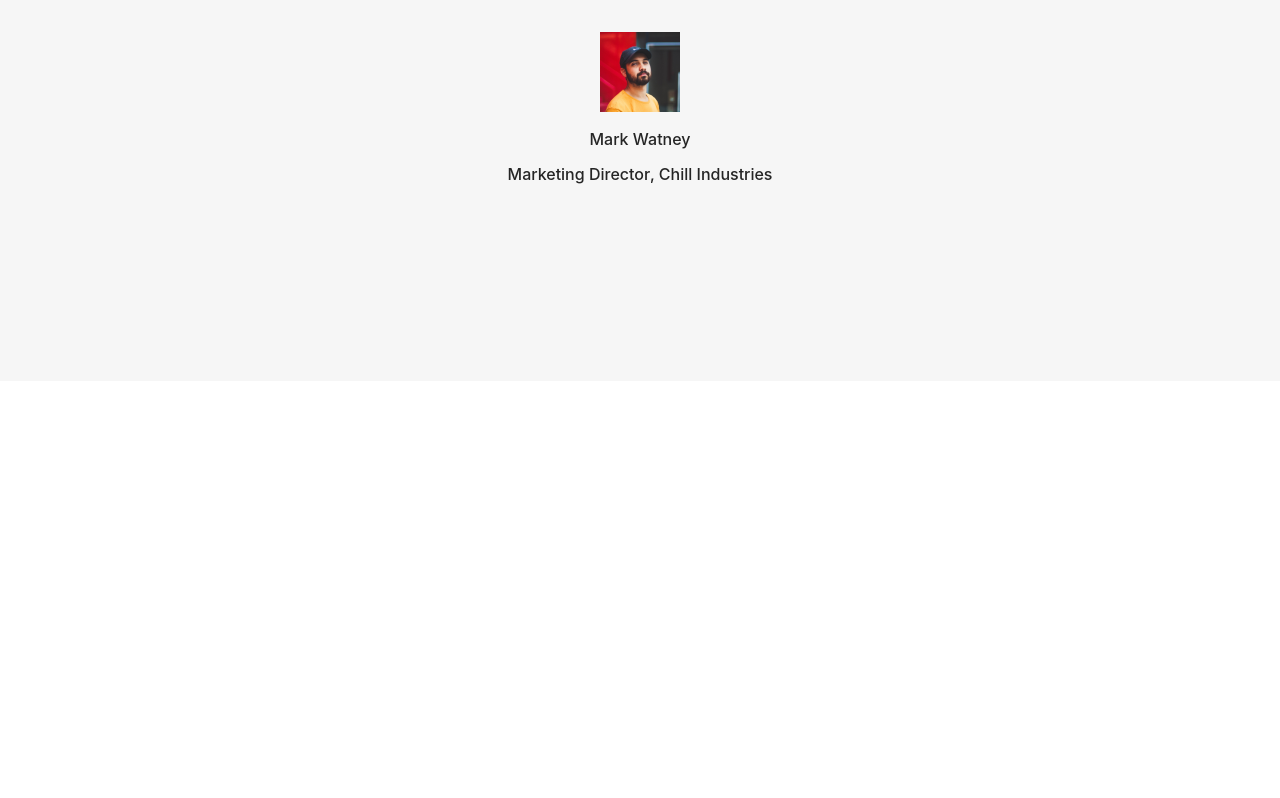
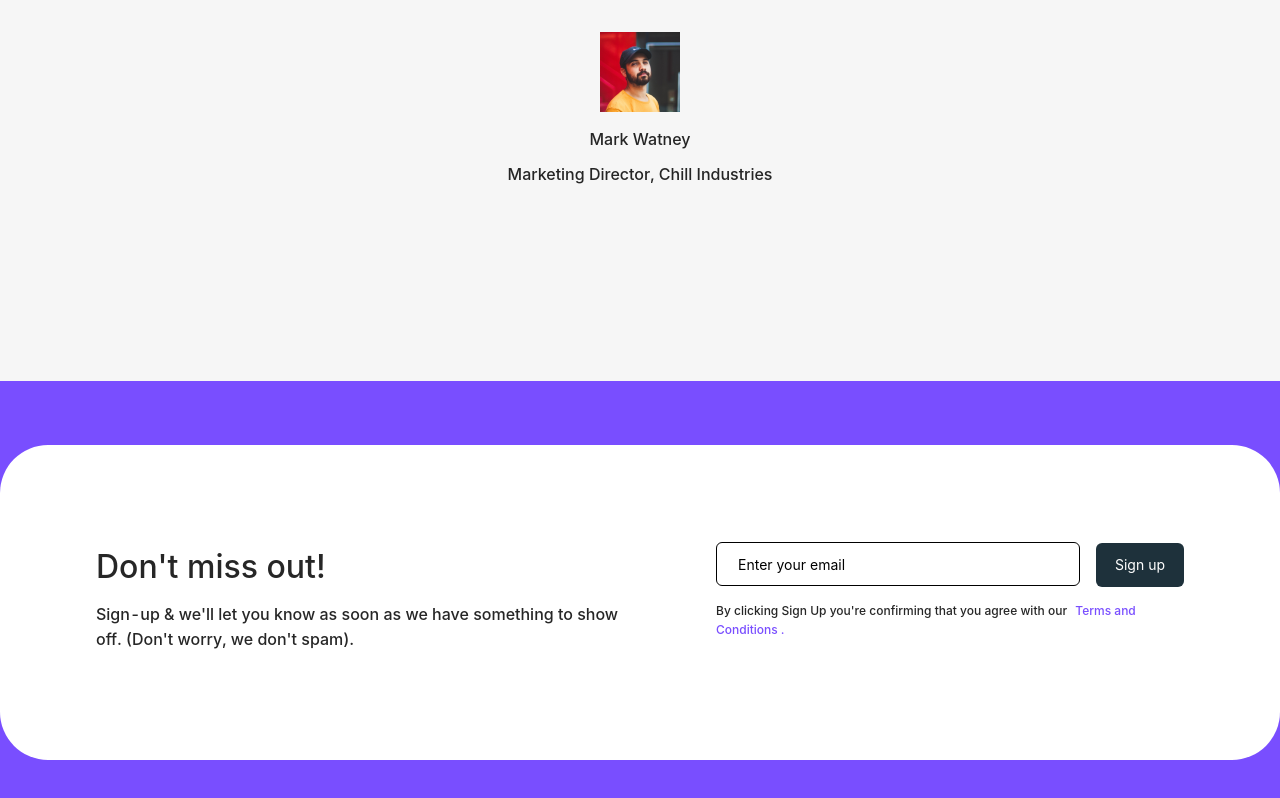
Before and after one commit to Sp0ngbik/work-space, a React (Create React App) app: page /partfolio/first in a window 1280 px wide. Shown: the part 4891-5689 px from the top of the page. Before the commit the page ends 5272 px from the top, so only its background shows below. Built offline with nearby package versions, Linux system fonts and the light colour scheme.

Commit message:
miss block

```diff
--- a/src/pages/PartfolioPages/FirstSite/FirstSite.js
+++ b/src/pages/PartfolioPages/FirstSite/FirstSite.js
@@ -326,6 +326,29 @@ const FirstSite = () => {
             </div>
           </div>
         </section>
+        <section className={style.nonMissMessage}>
+          <div className={style.nonMissBlock}>
+            <div className={style.leftMissBlock}>
+              <h5>Don't miss out!</h5>
+              <div>
+                Sign-up & we'll let you know as soon as we have something to
+                show off. (Don't worry, we don't spam).
+              </div>
+            </div>
+            <div className={style.rightMissBlock}>
+              <div>
+                <input placeholder="Enter your email" />
+                <button>Sign up</button>
+              </div>
+              <div className={style.rightMissDiscr}>
+                <div>
+                  By clicking Sign Up you're confirming that you agree with our
+                  <span> Terms and Conditions .</span>
+                </div>
+              </div>
+            </div>
+          </div>
+        </section>
       </main>
     </div>
   );
--- a/src/pages/PartfolioPages/FirstSite/style.module.scss
+++ b/src/pages/PartfolioPages/FirstSite/style.module.scss
@@ -450,3 +450,68 @@
   font-size: 16px;
   font-weight: 500;
 }
+.nonMissMessage{
+  display: flex;
+  width: 100%;
+  height: 443px;justify-content: center;
+  align-items: center;
+  background-color: #794eff;
+}
+.nonMissBlock{
+  padding: 0 96px;
+  display: grid;
+  align-items: center;
+  justify-items: flex-start;
+  grid-template-columns: 1fr 1fr;
+  border-radius: 48px;
+  max-width: 1280px;
+  width: 100%;
+  height: 315px;
+  grid-gap: 80px;
+  background-color: #fff;
+}
+.leftMissBlock{
+  width: 540px;
+  display: grid;
+  grid-template-rows: 1fr 1fr;
+
+}
+.leftMissBlock h5{
+  font-size: 32px;
+  margin: 0 0 10px 0;
+}
+.leftMissBlock div{
+  font-size: 16px;
+  font-weight: 500;
+}
+.rightMissBlock input{
+  padding: 10px 0 10px 21px;
+  width: 364px;
+  height: 44px;
+  border-radius: 6px;
+  border: 1px solid #000;
+  margin: 0 16px 16px 0;
+}
+.rightMissBlock input::-webkit-input-placeholder{
+  color: black;
+}
+.rightMissBlock button{
+  width: 88px;
+  height: 44px;
+  background-color: #1e313b;
+  color: #fff;
+  border: none;
+  border-radius: 6px;
+}
+.rightMissBlock{
+  display: grid;
+  grid-template-rows: 1fr 1fr;
+}
+.rightMissDiscr > div{
+  font-weight: 500;
+  font-size: 12px;
+}
+.rightMissDiscr span{
+  margin: 0 0 0 5px;
+  color: #794eff;
+}
```
